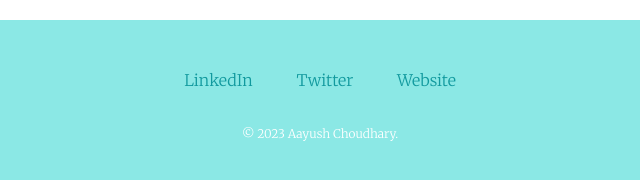
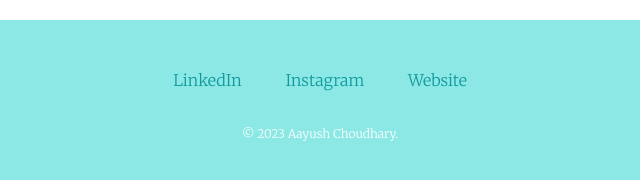
Before and after one commit to Aayushch1212/newcv, a plain HTML site: page index.html in a window 1280 px wide. Shown: the part 4172-4352 px from the top of the page, 320-960 px from the left. Drawn offline with Linux system fonts and the light colour scheme.

Commit message:
Update index.html

```diff
--- a/index.html
+++ b/index.html
@@ -137,10 +137,10 @@
 </div>
 
   <div class="bottom-container">
-    <a class="footer-link" href="https://www.linkedin.com/">LinkedIn</a>
+    <a class="footer-link" href="https://www.linkedin.com/in/aayush-choudhary-6a283b245/">LinkedIn</a>
 
-    <a class="footer-link" href="https://twitter.com/">Twitter</a>
-    <a class="footer-link" href="https://www.appbrewery.co/">Website</a>
+    <a class="footer-link" href="https://www.instagram.com/aayushch1212/">Instagram</a>
+    <a class="footer-link" href="https://aayushch1212.github.io/newcv/">Website</a>
     <p class="copyright">© 2023 Aayush Choudhary.</p>
   </div>
 
```
